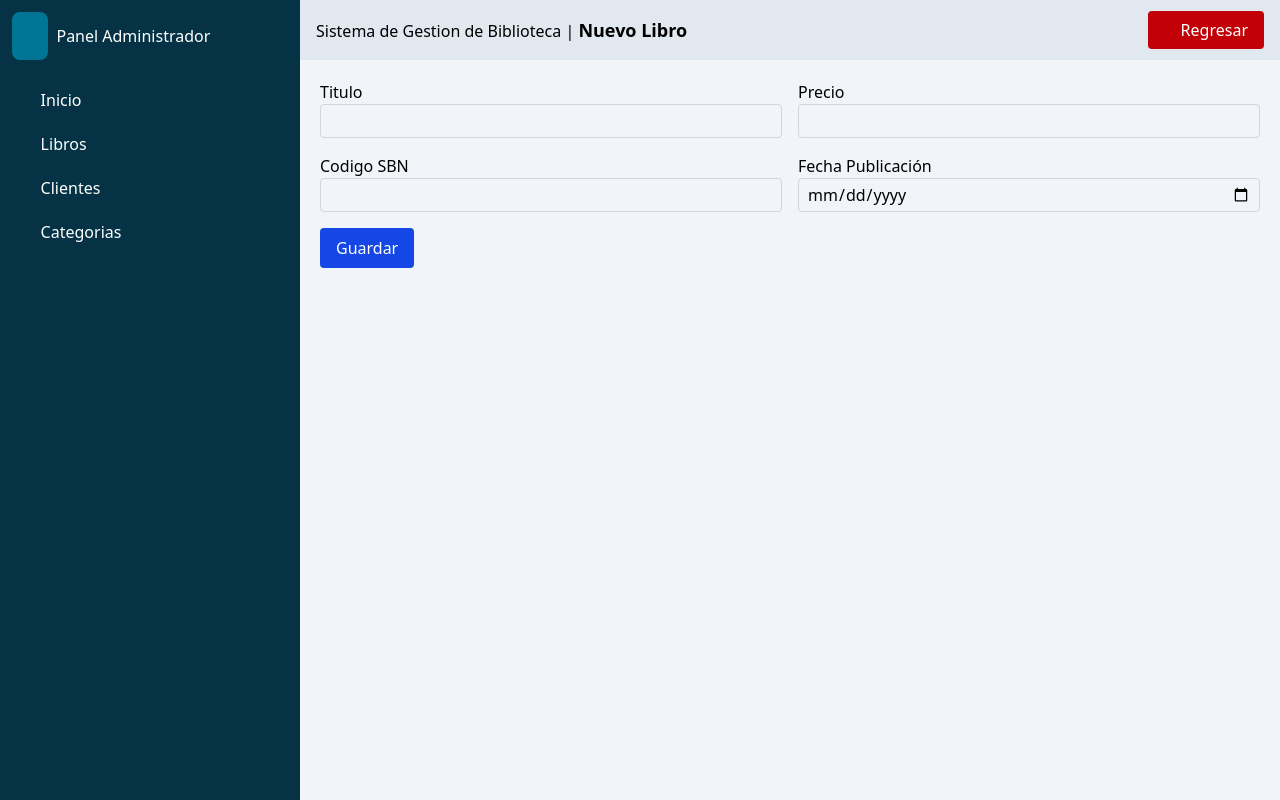
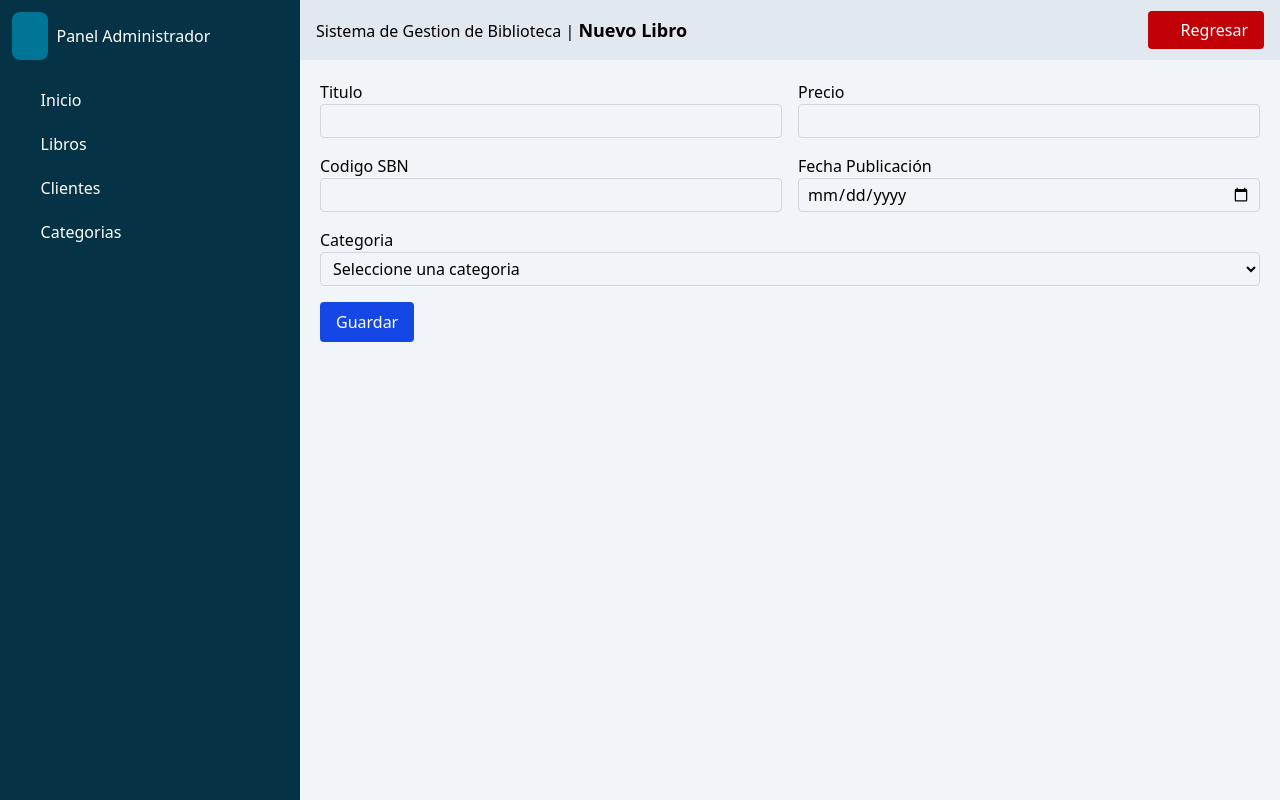
Before and after one commit to daparicio55/example-app, a Laravel app: page /libros/create in a window 1280 px wide. Run offline with Laravel 12, Linux system fonts and the light colour scheme; data that the repository does not hold is empty; style sheets or scripts are compiled from the project's sources; some web fonts are replaced.

Commit message:
relaciones

```diff
--- a/app/Http/Controllers/LibroController.php
+++ b/app/Http/Controllers/LibroController.php
@@ -4,6 +4,7 @@ namespace App\Http\Controllers;
 
 use Illuminate\Http\Request;
 use App\Models\Libro;
+use App\Models\Categoria;
 
 class LibroController extends Controller
 {
@@ -14,7 +15,8 @@ class LibroController extends Controller
     }
     public function create()
     {
-        return view('libros.create');
+        $categorias = Categoria::get();
+        return view('libros.create',compact('categorias'));
     }
 
     public function store(Request $request)
@@ -25,6 +27,7 @@ class LibroController extends Controller
             $libro->precio = $request->precio;
             $libro->codigo_sbn = $request->codigo_sbn;
             $libro->fecha_publicacion = $request->fecha_publicacion;
+            $libro->categoria_id = $request->categoria_id;
             $libro->save();
             return redirect()->route('libros')->with('correcto','Libro creado correctamente');
         }catch(\Exception $e){
--- a/app/Models/Categoria.php
+++ b/app/Models/Categoria.php
@@ -6,5 +6,8 @@ use Illuminate\Database\Eloquent\Model;
 
 class Categoria extends Model
 {
-    //
+    public function libros()
+    {
+        return $this->hasMany(Libro::class);
+    }
 }
--- a/app/Models/Libro.php
+++ b/app/Models/Libro.php
@@ -6,5 +6,8 @@ use Illuminate\Database\Eloquent\Model;
 
 class Libro extends Model
 {
-    //
+    public function categoria()
+    {
+        return $this->belongsTo(Categoria::class);
+    }
 }
--- a/resources/views/libros/create.blade.php
+++ b/resources/views/libros/create.blade.php
@@ -24,6 +24,15 @@
             <label>Fecha Publicación</label>
             <input type="date" name="fecha_publicacion" class="border border-gray-300 rounded px-2 py-1"/>
         </div>
+        <div class="flex flex-col col-span-2">
+            <label>Categoria</label>
+            <select name="categoria_id" class="border border-gray-300 rounded px-2 py-1">
+                <option value="">Seleccione una categoria</option>
+                @foreach($categorias as $categoria)
+                    <option value="{{ $categoria->id }}">{{ $categoria->nombre }}</option>
+                @endforeach
+            </select>
+        </div>
         <div>
             <button type="submit" class="bg-blue-700 text-white px-4 py-2 rounded hover:bg-blue-500">
                 Guardar
--- a/resources/views/libros/index.blade.php
+++ b/resources/views/libros/index.blade.php
@@ -18,10 +18,11 @@
 <div class="w-full overflow-auto">
     <table class="min-w-full shadow-2xs bg-white rounded overflow-hidden">
         <thead class="bg-gray-200 border border-gray-300">
-            <th class="py-2 text-left px-2  ">Título</th>
+            <th class="py-2 text-left px-2 ">Título</th>
             <th class="py-2 text-left px-2">Precio</th>
             <th class="py-2 text-left px-2">Código SBN</th>
             <th class="py-2 text-left px-2">Fecha Publicación</th>
+            <th class="py-2 text-left px-2">Categoría</th>
             <th>Acciones</th>
         </thead>
         <tbody>
@@ -31,6 +32,7 @@
                 <td class="px-2 border-b border-gray-300 border-r">{{ $libro->precio }}</td>
                 <td class="px-2 border-b border-gray-300 border-r">{{ $libro->codigo_sbn }}</td>
                 <td class="px-2 border-b border-gray-300 border-r">{{ $libro->fecha_publicacion }}</td>
+                <td class="px-2 border-b border-gray-300 border-r">{{ $libro->categoria->nombre }}</td>
                 <td class="px-2 py-2 flex space-x-1">
                     <a href="{{ route('libros.edit',$libro->id) }}" class="px-4 py-1 bg-green-600 text-white rounded">
                         Editar
```
